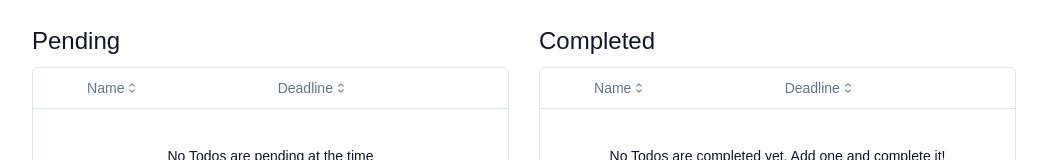
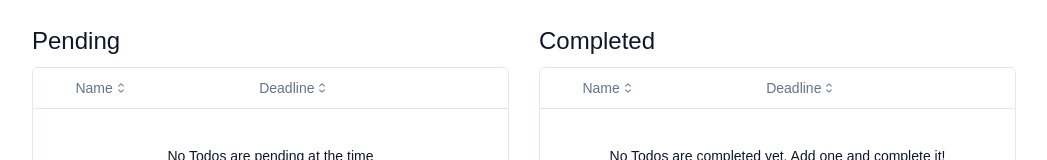
Before and after one commit to kevincastrochavez/react-todo, a React (Create React App) app: page / in a window 1280 px wide. Shown: the part 153-313 px from the top of the page, without its empty margins (116-1163 px from the left). Built offline with nearby package versions, Linux system fonts and the light colour scheme.

Commit message:
fixed space for table header buttons

```diff
--- a/src/components/table/Columns.js
+++ b/src/components/table/Columns.js
@@ -58,6 +58,7 @@ export const pendingColumns = [
         <Button
           variant='ghost'
           onClick={() => column.toggleSorting(column.getIsSorted() === 'asc')}
+          className='pl-0'
         >
           Name
           <CaretSortIcon className='h-4 w-4' />
@@ -80,6 +81,7 @@ export const pendingColumns = [
         <Button
           variant='ghost'
           onClick={() => column.toggleSorting(column.getIsSorted() === 'asc')}
+          className='pl-0'
         >
           Deadline
           <CaretSortIcon className='h-4 w-4' />
@@ -123,6 +125,7 @@ export const completedColumns = [
         <Button
           variant='ghost'
           onClick={() => column.toggleSorting(column.getIsSorted() === 'asc')}
+          className='pl-0'
         >
           Name
           <CaretSortIcon className='h-4 w-4' />
@@ -145,6 +148,7 @@ export const completedColumns = [
         <Button
           variant='ghost'
           onClick={() => column.toggleSorting(column.getIsSorted() === 'asc')}
+          className='pl-0'
         >
           Deadline
           <CaretSortIcon className='h-4 w-4' />
```
